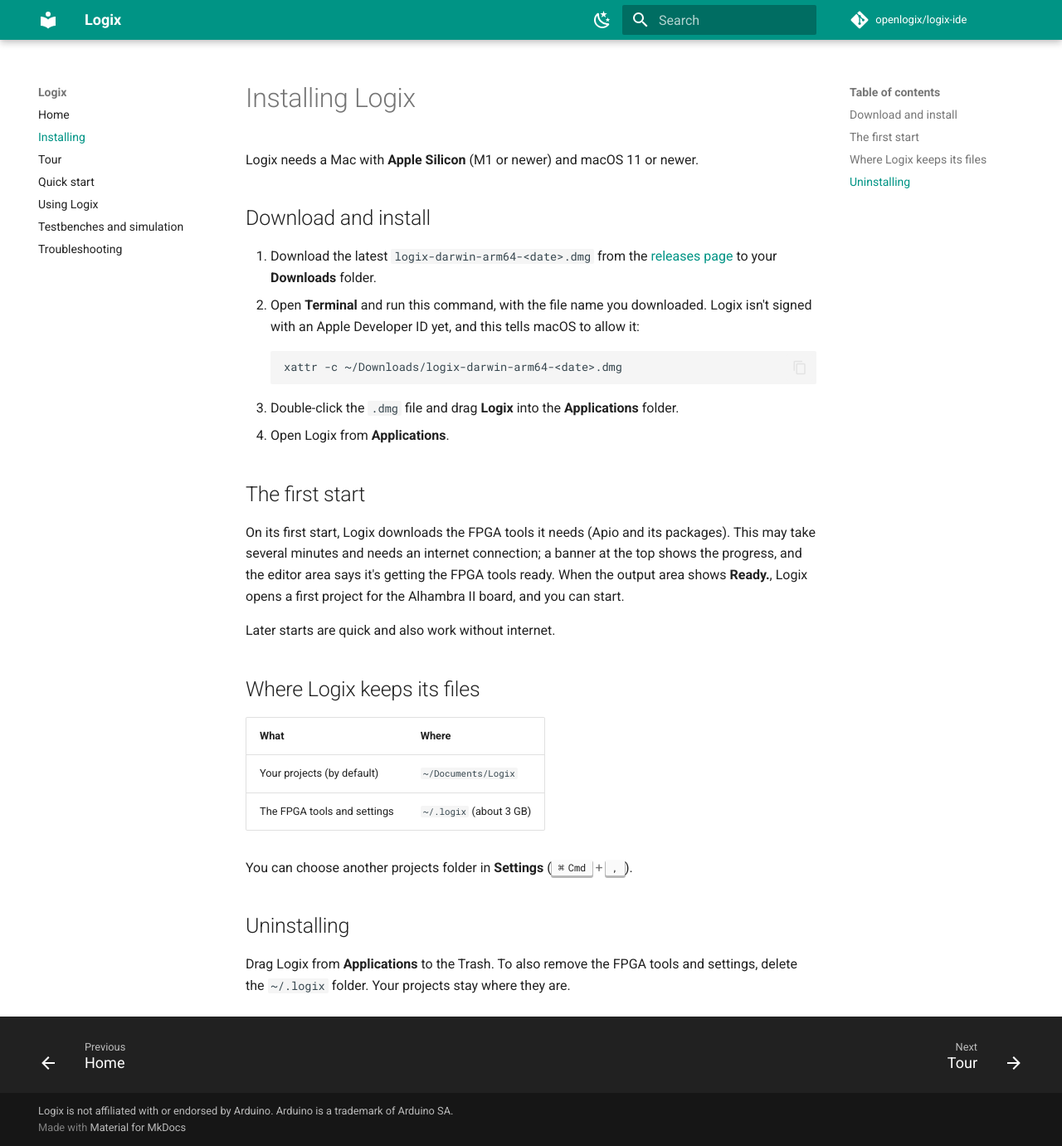
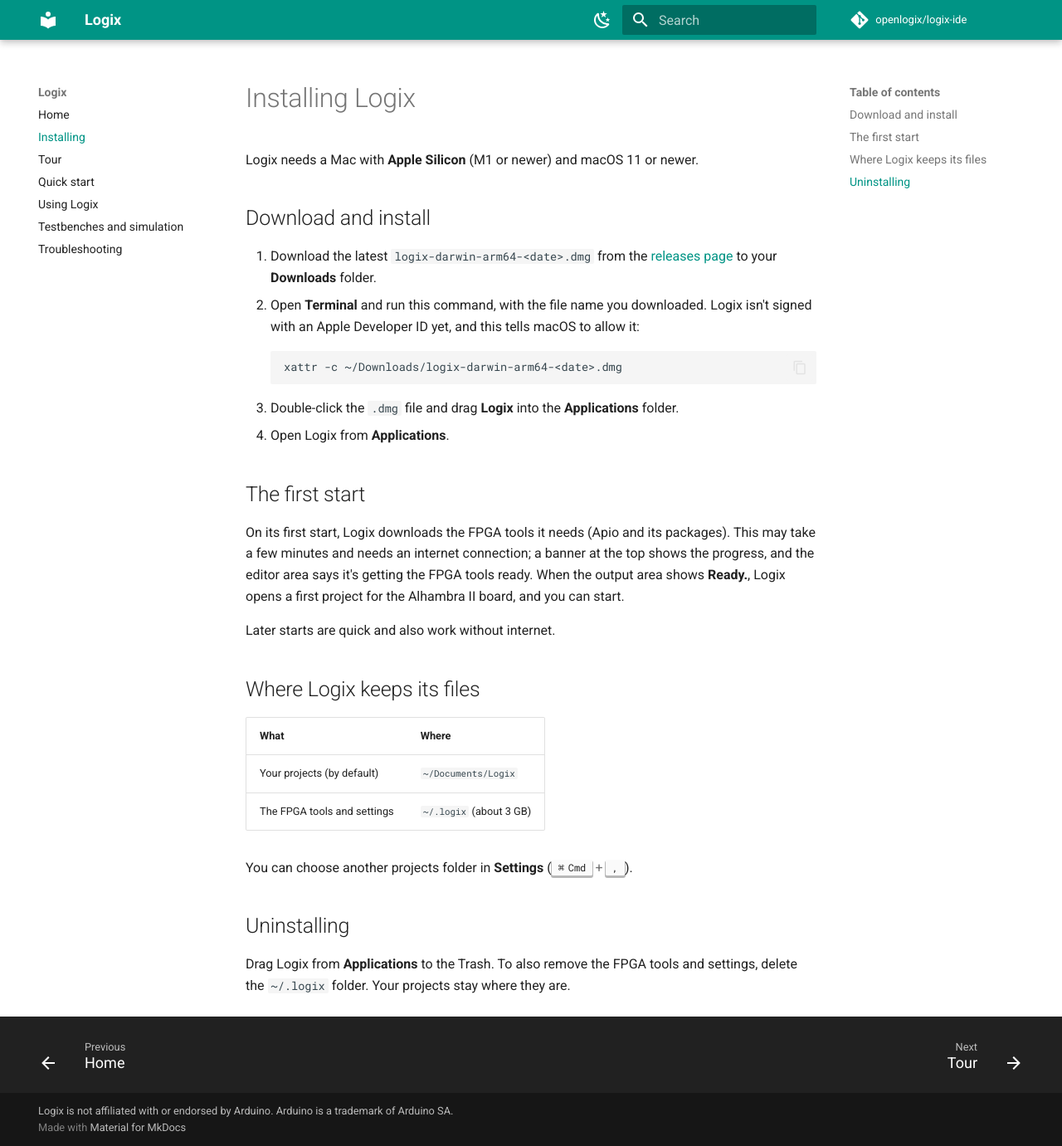
Before and after one commit to openlogix/logix-ide, an MkDocs documentation site: the page built from docs/installing.md, in a window 1280 px wide and 1381 px high. Shown: the whole window at 83% size. Built offline with MkDocs 1.6.1 and Material for MkDocs 9.7.7, drawn with Linux system fonts in a browser that asks for light colours; comment, search, counter and statistics services are not loaded.

Commit message:
Softened the first-run setup message: "takes a few minutes" instead of "several minutes", in the app, docs and release notes.

```diff
--- a/docs/installing.md
+++ b/docs/installing.md
@@ -22,7 +22,7 @@
 ## The first start
 
 On its first start, Logix downloads the FPGA tools it needs (Apio and its
-packages). This may take several minutes and needs an internet connection; a
+packages). This may take a few minutes and needs an internet connection; a
 banner at the top shows the progress, and the editor area says it's getting
 the FPGA tools ready. When the output area shows **Ready.**, Logix opens a
 first project for the Alhambra II board, and you can start.
--- a/ui/src/App.svelte
+++ b/ui/src/App.svelte
@@ -1284,7 +1284,7 @@
     checking: "Checking FPGA tools…",
     downloadingApio: "Downloading Apio…",
     installingPackages:
-      "Installing FPGA tools. The first run can take several minutes…",
+      "Installing FPGA tools. The first run can take a few minutes…",
     ready: "",
   };
 </script>
```
Also changed, not shown: CLAUDE.md (+2 -2 lines), 4 other files.
